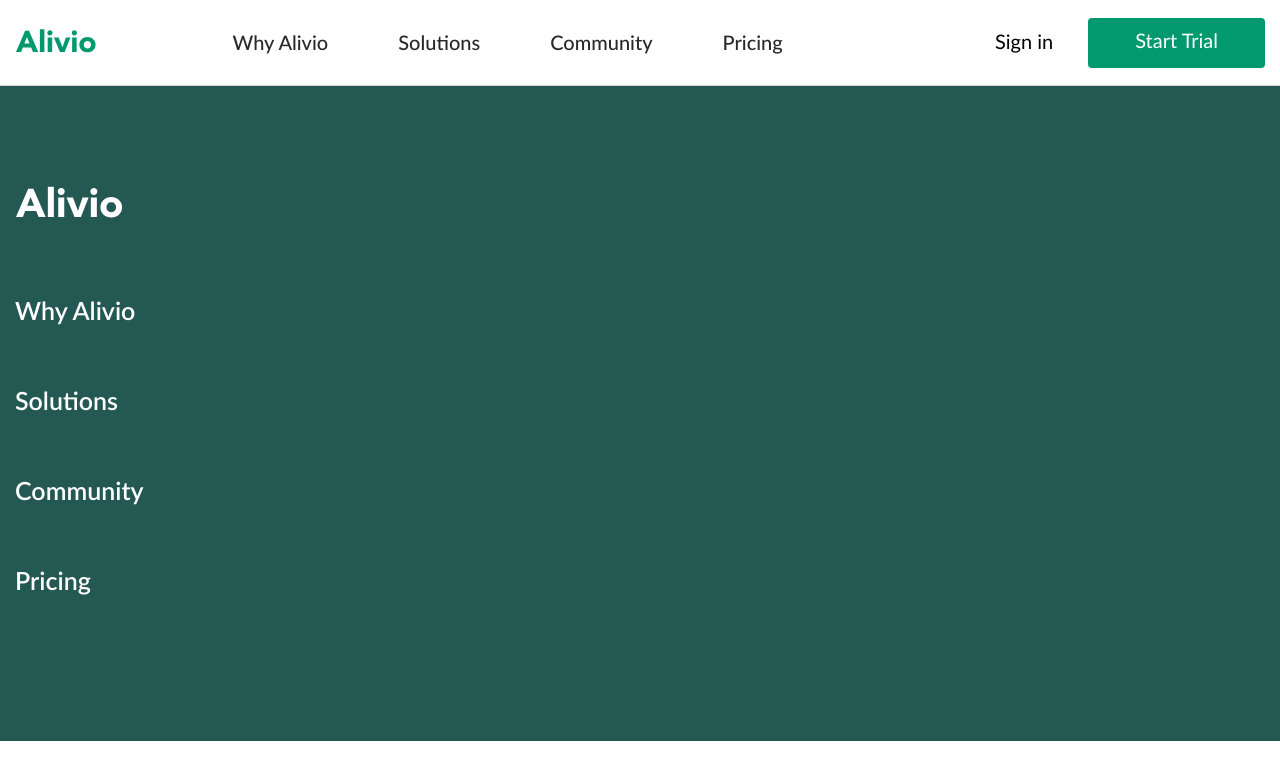
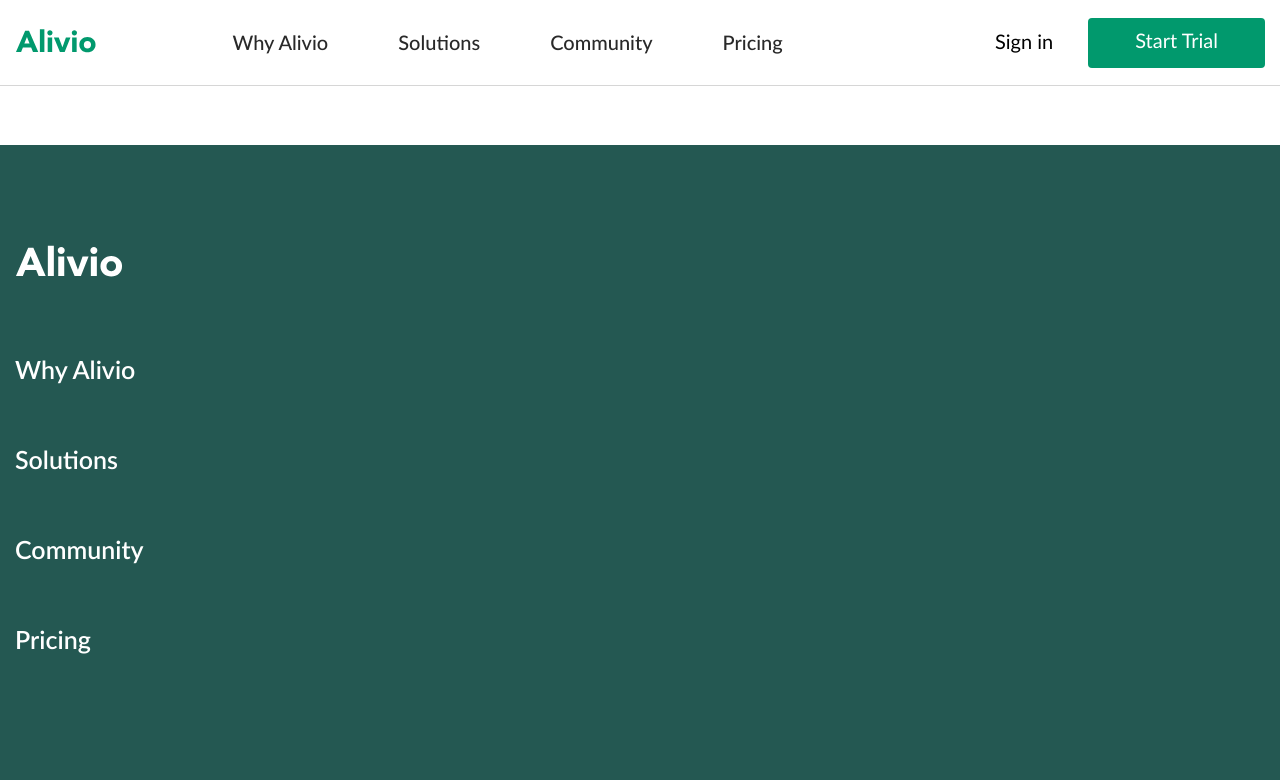
Before and after one commit to VladZyma/pet-Alivio, a website: page src/index.html in a window 1280 px wide. Drawn offline with nearby package versions, Linux system fonts and the light colour scheme; files that its build step writes are made by us from their sources; files whose address does not match are found by name.

Commit message:
add main

```diff
--- /dev/null
+++ b/src/components/main.html
@@ -0,0 +1 @@
+<main class="main _main"></main>
--- a/src/index.html
+++ b/src/index.html
@@ -11,7 +11,7 @@
   </head>
   <body>
     <div class="_main-layout">
-      @@include('./components/header.html')
+      @@include('./components/header.html') @@include('./components/main.html')
       @@include('./components/footer.html')
     </div>
   </body>
```
Also changed, not shown: docs/index.html (+1 -1 lines).
